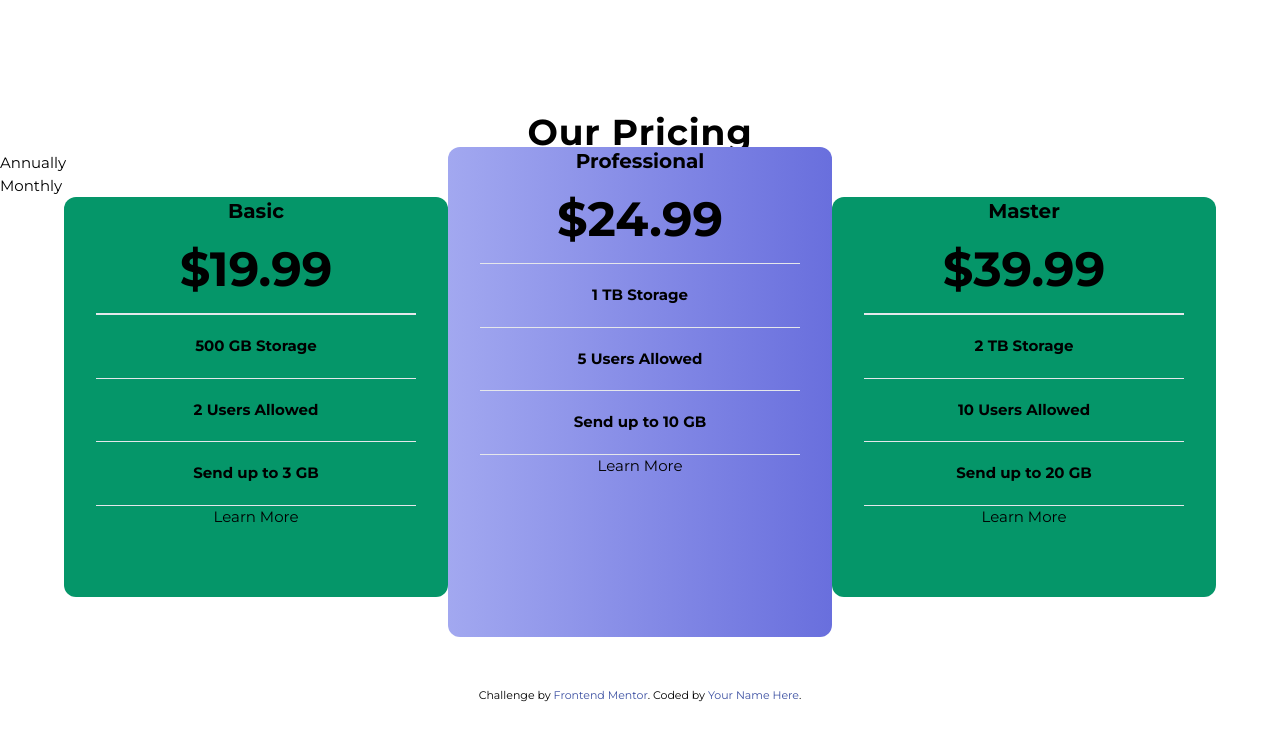
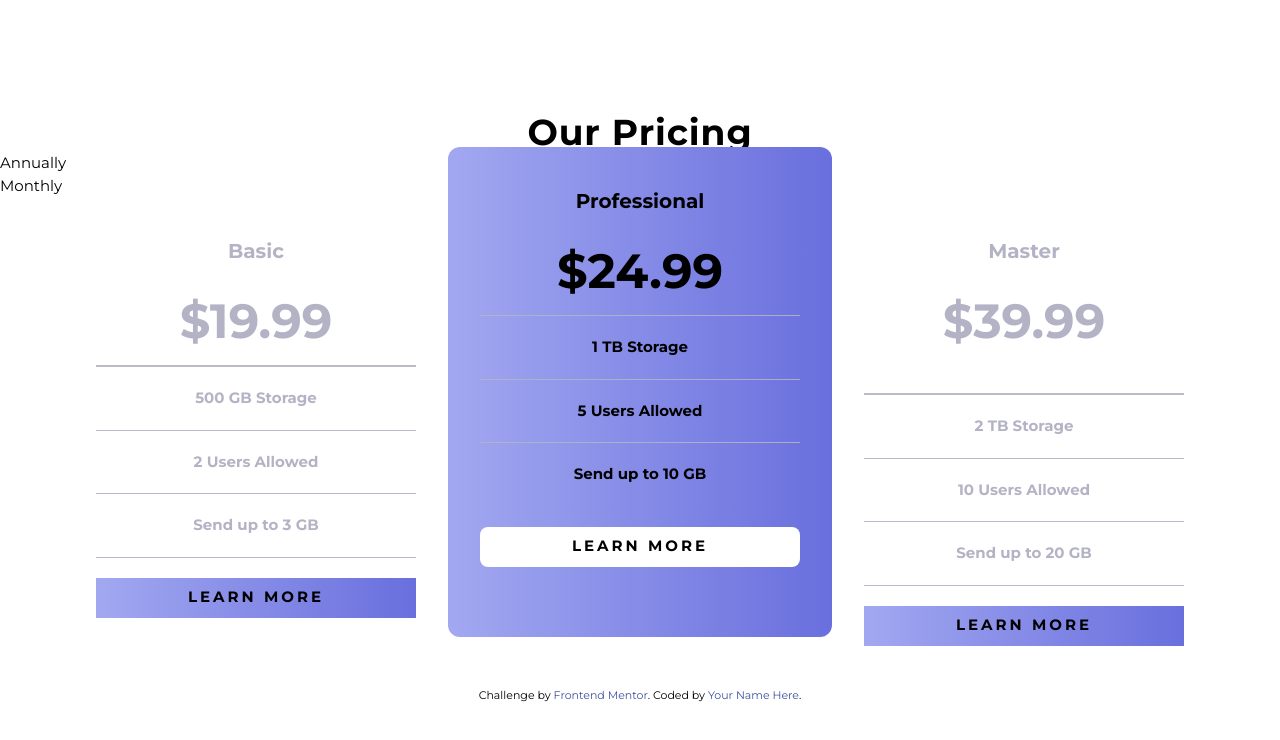
Before and after one commit to AmrAmrA/AmrAmrA-AmrAmrA-Challenge5.github.io, a website: page index.html in a window 1280 px wide. Drawn offline with Linux system fonts and the light colour scheme.

Commit message:
first design hover on button*

```diff
--- a/index.html
+++ b/index.html
@@ -35,50 +35,66 @@
     <section class="card_pricing">
 
       <ul class="flex justify-center">
-        <li class = "flex-col text-center w-96 h-[400px] rounded-xl bg-emerald-600">
-          <p class= "font-black  text-xl"> Basic </p>
-          <p class = "font-black text-5xl my-5"> &dollar;19.99</p>
-          <hr class="mx-auto w-80">
+        <li class = "flex-col text-center w-96 h-[480px] rounded-xl bg-white">
+          <p class= "font-black  text-xl pt-10 pb-3 text-[#B4B3C6]"> Basic </p>
+          <p class = "font-black text-5xl my-5 text-[#B4B3C6]"> &dollar;19.99</p>
+          <hr class="mx-auto w-80 opacity-90 border-transparent bg-[#B4B3C6]">
           <p class="hidden"> &dollar;199.99</p>
-          <hr class="mx-auto w-80">
-          <p class = "my-5 font-black">500 GB Storage</p>
-          <hr class="mx-auto w-80">
-          <p  class = "my-5 font-black">2 Users Allowed</p>
-          <hr class="mx-auto w-80">
-          <p class = "my-5 font-black">Send up to 3 GB</p>
-          <hr class="mx-auto w-80">
-          <button>Learn More</button>
+          <hr class="mx-auto w-80 opacity-90 border-transparent bg-[#B4B3C6]">
+          <p class = "my-5 font-black text-[#B4B3C6]">500 GB Storage</p>
+          <hr class="mx-auto w-80 opacity-90 border-transparent bg-[#B4B3C6]">
+          <p  class = "my-5 font-black text-[#B4B3C6]">2 Users Allowed</p>
+          <hr class="mx-auto w-80 opacity-90 border-transparent bg-[#B4B3C6]">
+          <p class = "my-5 font-black text-[#B4B3C6]">Send up to 3 GB</p>
+          <hr class="mx-auto w-80 opacity-90 border-transparent bg-[#B4B3C6]">
+
+          <button class = "my-5 tracking-[3px] font-black uppercase bg-gradient-to-r from-[#A2A8F0] to-[#696FDD] w-80 h-10 rounded-lg;
+          hover:bg-emerald-600
+          hover:border-2 hover:from-white hover:to-white
+          hover:border-[#696FDD]
+          hover:text-[#696FDD]
+          hover:border-solid ">Learn More</button>
         </li>
 
         <li class = "flex-col text-center
         bg-gradient-to-r from-[#A2A8F0] to-[#696FDD]
         w-96 h-[490px] rounded-xl relative top-[-50px]">
-          <p  class= "font-black  text-xl"> Professional</p>
+          <p  class= "font-black text-xl pt-10 pb-3"> Professional</p>
           <p class = "font-black text-5xl my-5"> &dollar;24.99</p>
-          <hr class= "mx-auto w-80">
+          <hr class= "mx-auto w-80 opacity-90 border-transparent bg-[#B4B3C6]">
           <p  class="hidden"> &dollar;249.99</p>
           <p class = "my-5 font-black"> 1 TB Storage</p>
-          <hr class= "mx-auto w-80">
+          <hr class= "mx-auto w-80 opacity-90 border-transparent bg-[#B4B3C6]">
           <p class = "my-5 font-black"> 5 Users Allowed</p>
-          <hr class= "mx-auto w-80">
+          <hr class= "mx-auto w-80  opacity-90 border-transparent bg-[#B4B3C6]">
           <p class = "my-5 font-black"> Send up to 10 GB </p>
-          <hr class= "mx-auto w-80">
-          <button>Learn More</button>
+          <hr class= "mx-auto w-80  opacity-90 border-transparent bg-[#B4B3 C6]">
+          <button class = "my-5 tracking-[3px] font-black uppercase
+          bg-white hover:bg-gradient-to-r from-[#A2A8F0] to-[#696FDD]
+          hover:border-solid
+          hover:border-2 hover:border-white w-80 h-10 rounded-lg">Learn More</button>
         </li>
 
-        <li class = "flex-col text-center w-96 h-[400px] rounded-xl bg-emerald-600 ">
-          <p class= "font-black text-xl"> Master </p>
-          <p class = "font-black text-5xl my-5"> &dollar;39.99 </p>
-          <hr class="mx-auto w-80">
+        <li class = "flex-col text-center w-96 h-[480px] rounded-xl bg-white ">
+          <p class= "font-black text-xl pt-10 pb-3 text-[#B4B3C6]
+          "> Master </p>
+          <p class = "font-black text-5xl mt-5 mb-12 text-[#B4B3C6]"> &dollar;39.99 </p>
+          <hr class="mx-auto w-80 opacity-90 border-transparent bg-[#B4B3C6]">
           <p class="hidden"> &dollar;399.99 </p>
-          <hr class="mx-auto w-80">
-          <p class = "my-5 font-black"> 2 TB Storage </p>
-          <hr class="mx-auto w-80">
-          <p class = "my-5 font-black"> 10 Users Allowed </p>
-          <hr class="mx-auto w-80">
-          <p class = "my-5 font-black"> Send up to 20 GB </p>
-          <hr class="mx-auto w-80">
-          <button> Learn More </button>
+          <hr class="mx-auto w-80 opacity-90 border-transparent bg-[#B4B3C6]">
+          <p class = "my-5 font-black text-[#B4B3C6]"> 2 TB Storage </p>
+          <hr class="mx-auto w-80 opacity-90 border-transparent bg-[#B4B3C6]">
+          <p class = "my-5 font-black text-[#B4B3C6]"> 10 Users Allowed </p>
+          <hr class="mx-auto w-80 opacity-90 border-transparent bg-[#B4B3C6]">
+          <p class = "my-5 font-black text-[#B4B3C6]"> Send up to 20 GB </p>
+          <hr class="mx-auto w-80 opacity-90  border-transparent bg-[#B4B3C6]">
+          <button class = "my-5 tracking-[3px] font-black uppercase bg-gradient-to-r from-[#A2A8F0] to-[#696FDD] w-80 h-10 rounded-lg;
+          hover:bg-emerald-600
+          hover:border-2 hover:from-white hover:to-white
+          hover:border-[#696FDD]
+          hover:text-[#696FDD]
+          hover:border-solid
+          "> Learn More </button>
         </li>
       </ul>
     </section>
```
Also changed, not shown: dist/main.css.
